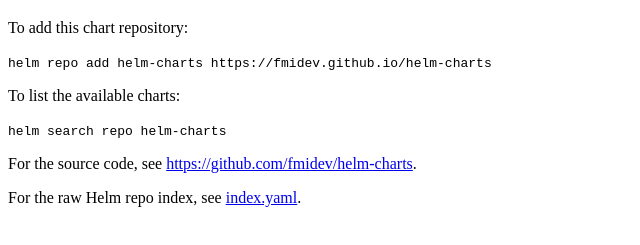
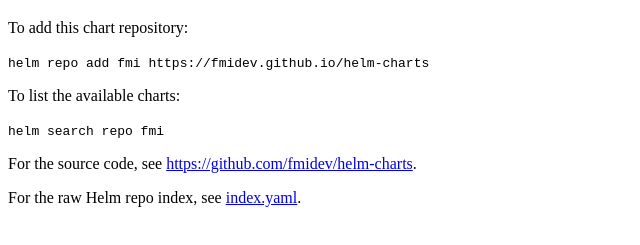
Before and after one commit to fmidev/helm-charts, a plain HTML site: page index.html in a window 1280 px wide. Shown: the part 61-306 px from the top of the page, without its empty margins (0-640 px from the left). Drawn offline with Linux system fonts and the light colour scheme.

Commit message:
Use repo name 'fmi' instead of 'helm-charts' to match the README.

```diff
--- a/index.html
+++ b/index.html
@@ -10,10 +10,10 @@
     <h1>Repository for the FMI Helm charts</h1>
 
     <p>To add this chart repository:</p>
-    <code>helm repo add helm-charts https://fmidev.github.io/helm-charts</code>
+    <code>helm repo add fmi https://fmidev.github.io/helm-charts</code>
 
     <p>To list the available charts:</p>
-    <code>helm search repo helm-charts</code>
+    <code>helm search repo fmi</code>
 
     <p>
       For the source code, see
```
